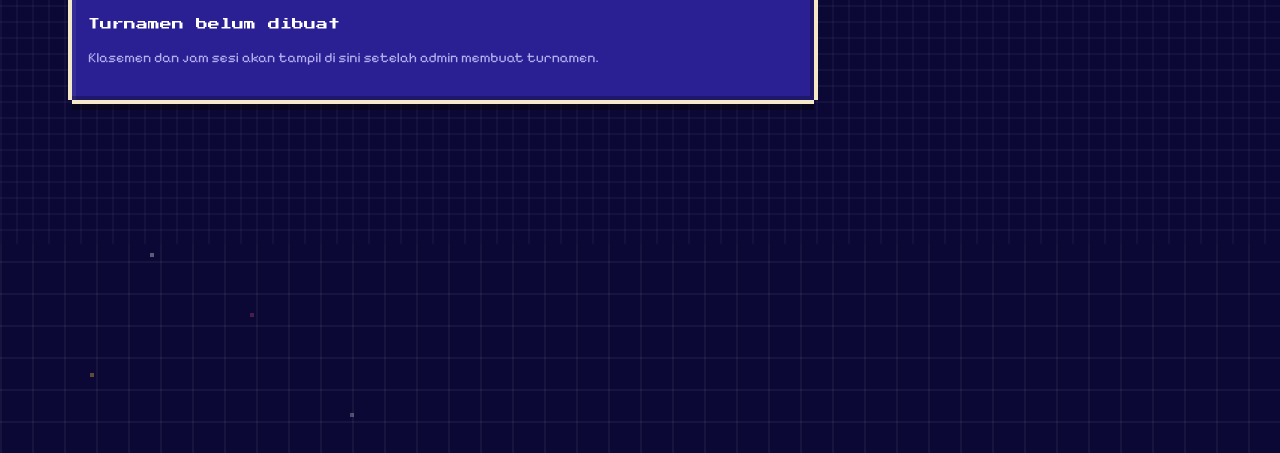
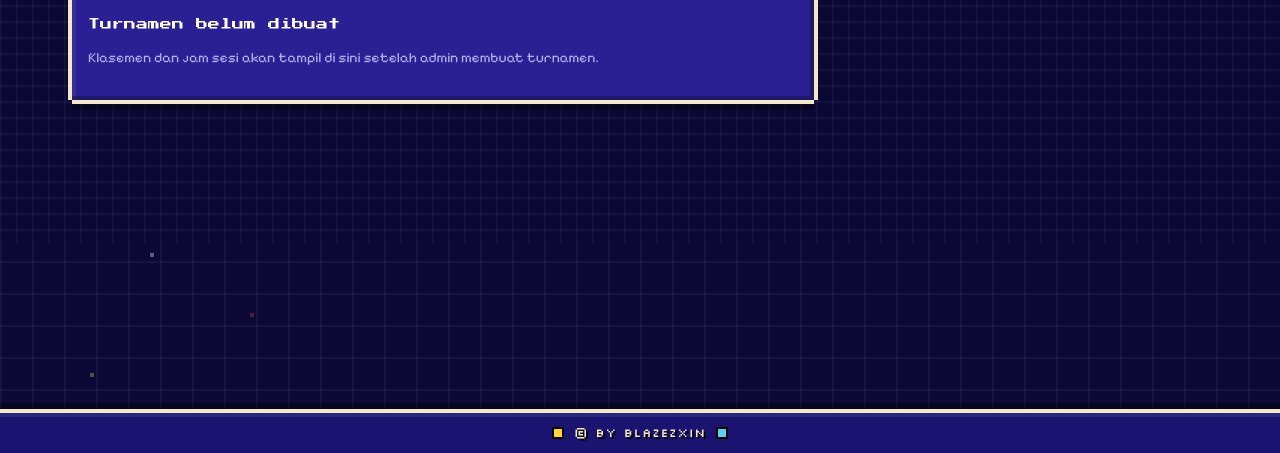
Before and after one commit to blazezxincihuy/Sigmaboy, a plain HTML site: page index.html in a window 1280 px wide. Shown: the part 347-800 px from the top of the page. Drawn offline with nearby package versions, Linux system fonts and the light colour scheme; no server answers.

Commit message:
Add footer to index.html

```diff
--- a/index.html
+++ b/index.html
@@ -34,6 +34,7 @@
 <main id="main"></main>
 <aside id="dash" aria-label="Dashboard"></aside>
 </div>
+<footer class="hotbar">© by blazezxin</footer>
 <a class="mbtn" id="mbtn" href="#" target="_blank" rel="noopener noreferrer" aria-label="Hubungi via WhatsApp" title="Hubungi via WhatsApp" style="display:none"><svg viewBox="0 0 24 24" width="24" height="24" aria-hidden="true"><path fill="currentColor" d="M12.04 2C6.58 2 2.13 6.45 2.13 11.91c0 1.75.46 3.45 1.32 4.95L2.05 22l5.25-1.38a9.9 9.9 0 0 0 4.74 1.21h.01c5.46 0 9.91-4.45 9.91-9.91A9.84 9.84 0 0 0 12.04 2zm0 18.15h-.01a8.2 8.2 0 0 1-4.19-1.15l-.3-.18-3.12.82.83-3.04-.2-.31a8.2 8.2 0 0 1-1.26-4.38c0-4.54 3.7-8.23 8.24-8.23 2.2 0 4.27.86 5.82 2.42a8.18 8.18 0 0 1 2.41 5.82c0 4.54-3.7 8.23-8.22 8.23zm4.52-6.16c-.25-.12-1.47-.72-1.69-.81-.23-.08-.39-.12-.56.12-.17.25-.64.81-.78.97-.14.17-.29.19-.54.06-.25-.12-1.05-.39-2-1.23-.74-.66-1.23-1.47-1.38-1.72-.14-.25-.02-.38.11-.5.11-.11.25-.29.37-.43.12-.14.17-.25.25-.41.08-.17.04-.31-.02-.43-.06-.12-.56-1.34-.76-1.84-.2-.48-.41-.42-.56-.42h-.48c-.17 0-.43.06-.66.31-.23.25-.87.85-.87 2.07 0 1.22.89 2.4 1.01 2.56.12.17 1.75 2.67 4.23 3.74.59.26 1.05.41 1.41.52.59.19 1.13.16 1.56.1.48-.07 1.47-.6 1.67-1.18.21-.58.21-1.07.14-1.18-.06-.1-.23-.16-.48-.29z"/></svg></a>
 <div class="toast" id="toast"></div>
 <script src="https://cdn.jsdelivr.net/npm/motion@11.18.2/dist/motion.js"></script>
```
